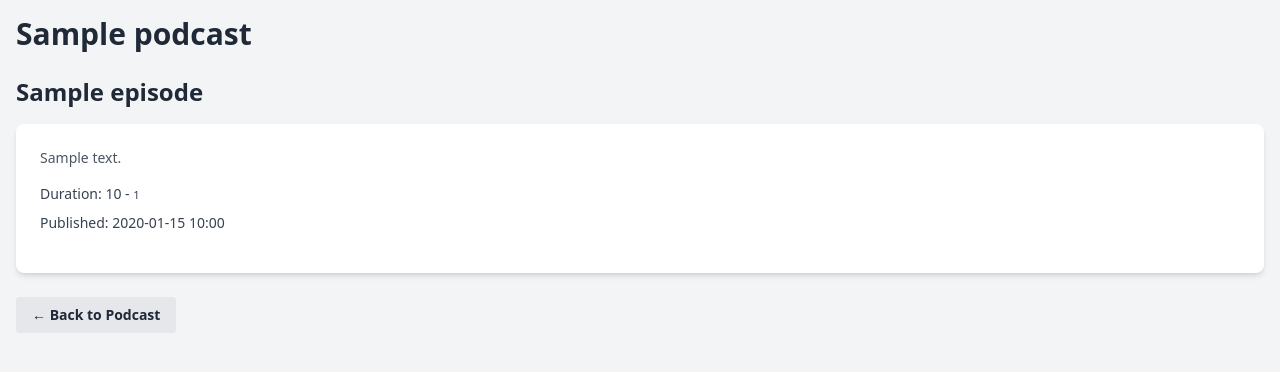
After one commit to manologcode/apipodcast, a FastAPI app: template app/templates/episode_detail.html in a window 1280 px wide. The commit adds this page. Shown: the top 372 px of the page. Run offline with FastAPI, Linux system fonts and the light colour scheme; the template is opened without the code that fills it: most values are stand-ins (such as "Sample title", 1, 10 or a date in 2020); some libraries are stand-ins or nearby versions.

Commit message:
create episode_detail

```diff
--- a/app/app.py
+++ b/app/app.py
@@ -289,6 +289,20 @@ def read_episode(episode_id: int, db: Session = Depends(database.get_db)):
         raise HTTPException(status_code=404, detail="Episode not found")
     return db_episode
 
+@app.get("/episode/{episode_id}", response_class=HTMLResponse, name="read_episode_detail")
+def read_episode_detail(episode_id: int, request: Request, db: Session = Depends(database.get_db)):
+    """
+    Displays details of a specific episode.
+    """
+    db_episode = crud.get_episode(db, episode_id=episode_id)
+    if db_episode is None:
+        raise HTTPException(status_code=404, detail="Episode not found")
+
+    # You might also want to fetch the parent podcast details to link back
+    db_podcast = crud.get_podcast(db, podcast_id=db_episode.podcast_id)
+
+    return templates.TemplateResponse("episode_detail.html", {"request": request, "episode": db_episode, "podcast": db_podcast})
+
 
 @app.put("/episodes/{episode_id}", response_model=schemas.Episode, dependencies=[Depends(verify_token)]) # Apply security dependency
 async def update_episode(
--- /dev/null
+++ b/app/templates/episode_detail.html
@@ -0,0 +1,46 @@
+<!DOCTYPE html>
+<html lang="en">
+<head>
+    <meta charset="UTF-8">
+    <meta name="viewport" content="width=device-width, initial-scale=1.0">
+    <title>{{ podcast.title }} - Capítulos</title>
+    <!-- Tailwind CSS CDN -->
+    <script src="https://cdn.tailwindcss.com"></script>
+    <style>
+        /* Optional: Add some custom styles if needed */
+    </style>
+</head>
+<body class="bg-gray-100 font-sans leading-normal tracking-normal">
+    <div class="container mx-auto p-4">
+        <div class="flex items-center mb-6">
+                {% if podcast.image_url %}
+                    <div class="md:flex-shrink-0">
+                        <img src="{{ url_for('static', path=podcast.image_url) }}" alt="{{ podcast.title }} Cover" class="w-full md:w-48 object-cover">
+                    </div>
+                {% endif %}
+            <h1 class="text-3xl font-bold text-gray-800">{{ podcast.title }}</h1>
+        </div>
+
+        <h2 class="text-2xl font-bold mb-4 text-gray-800">{{ episode.title }}</h2>
+
+        <div class="bg-white rounded-lg shadow-md p-6 mb-6">
+            <p class="text-gray-600 text-sm mb-4">{{ episode.description  | safe }}</p>
+            {% if episode.duration %}
+                <p class="text-gray-700 text-sm mb-2">Duration: {{ episode.duration }} - <small>{{ episode.id }}</small></p>
+            {% endif %}
+            <p class="text-gray-700 text-sm mb-4">Published: {{ episode.pub_date.strftime('%Y-%m-%d %H:%M') }}</p>
+            {% if episode.audio_url %}
+                <audio controls class="w-full">
+                    <source src="{{ url_for('static', path=episode.audio_url) }}" type="{{ episode.audio_type }}">
+                    Your browser does not support the audio element.
+                </audio>
+            {% endif %}
+        </div>
+
+        <a href="{{ url_for('read_podcast_detail', feed_url_slug=podcast.feed_url_slug) }}" class="inline-block bg-gray-200 hover:bg-gray-300 text-gray-800 font-bold py-2 px-4 rounded text-sm">
+            &larr; Back to Podcast
+        </a>
+
+    </div>
+</body>
+</html>
--- a/docker-compose.yml
+++ b/docker-compose.yml
@@ -1,4 +1,3 @@
-version: "3.1"
 services:
   app:
     build: .
@@ -10,7 +9,7 @@ services:
     ports:
         - "5002:5000"
     volumes:
-        # - ./app:/app
+        - ./app:/app
         - ./data:/app/data
     environment:
       - API_TOKEN=your_super_secret_token # <-- REPLACE WITH A STRONG, UNIQUE TOKEN
```
Also changed, not shown: app/templates/podcast_detail.html (+3 -29 lines), data/podcast.db (deleted), 1 other file.
